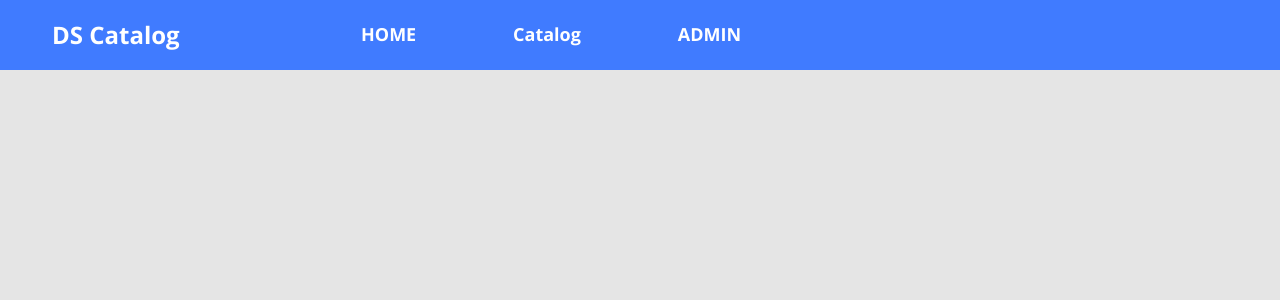
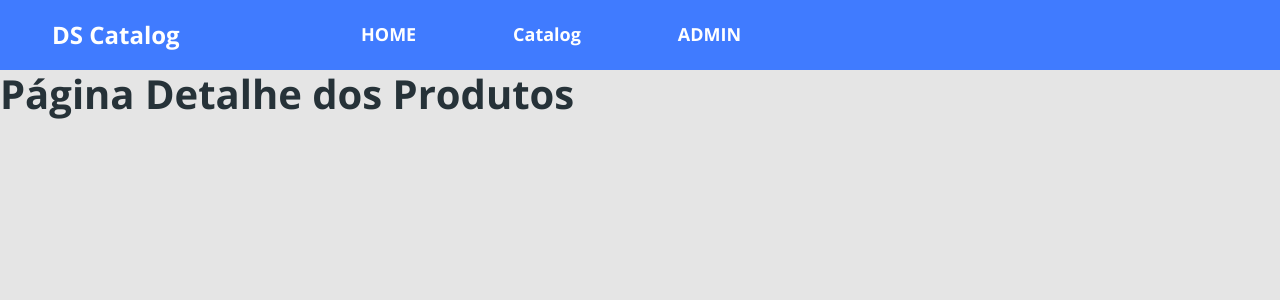
Before and after one commit to J-DouglasLira/DSCatalog, a React (Create React App) app in the folder frontend/: page /products/1 in a window 1280 px wide. Shown: the top 300 px of the page. Built offline with nearby package versions, Linux system fonts and the light colour scheme.

Commit message:
feat: product details with productID

```diff
--- a/frontend/src/Routes.tsx
+++ b/frontend/src/Routes.tsx
@@ -2,6 +2,7 @@
 import Admin from "pages/Admin";
 import Catalog from "pages/Catalog";
 import Home from "pages/Home";
+import ProductDetails from "pages/ProductDetails";
 import { BrowserRouter, Routes, Route } from "react-router-dom";
 
 const Routers = () => {
@@ -11,6 +12,7 @@
       <Routes>
         <Route path="/" element={<Home />} />
         <Route path="/products" element={<Catalog />} />
+        <Route path="/products/:productId" element={<ProductDetails />} />
         <Route path="/admin" element={<Admin />} />
       </Routes>
     </BrowserRouter>
--- /dev/null
+++ b/frontend/src/pages/ProductDetails/index.tsx
@@ -0,0 +1,7 @@
+import "./styles.css";
+
+const ProductDetails = () => {
+  return <h1>Página Detalhe dos Produtos</h1>;
+};
+
+export default ProductDetails;
```
Also changed, not shown: frontend/src/pages/ProductDetails/styles.css (added).
